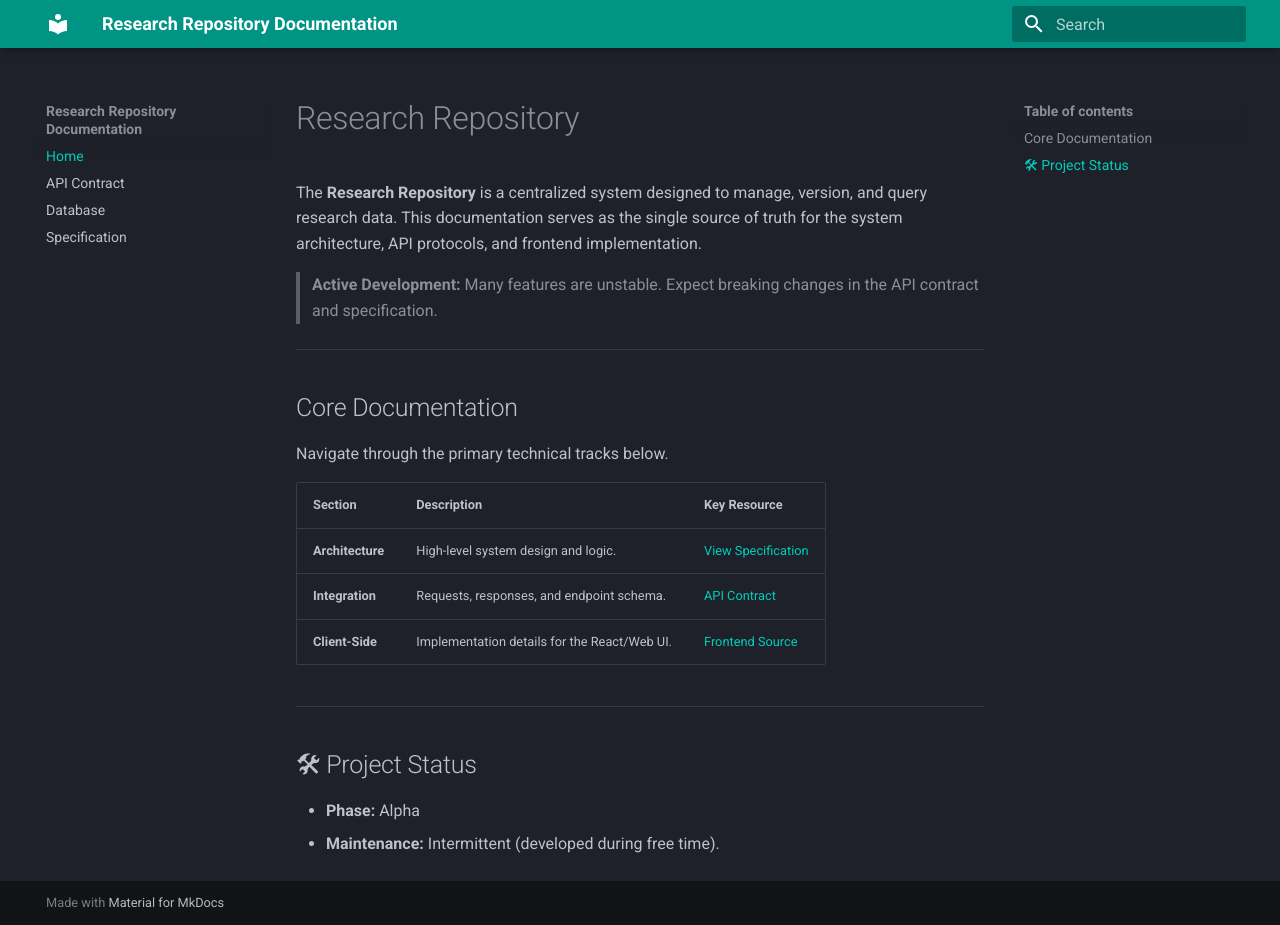
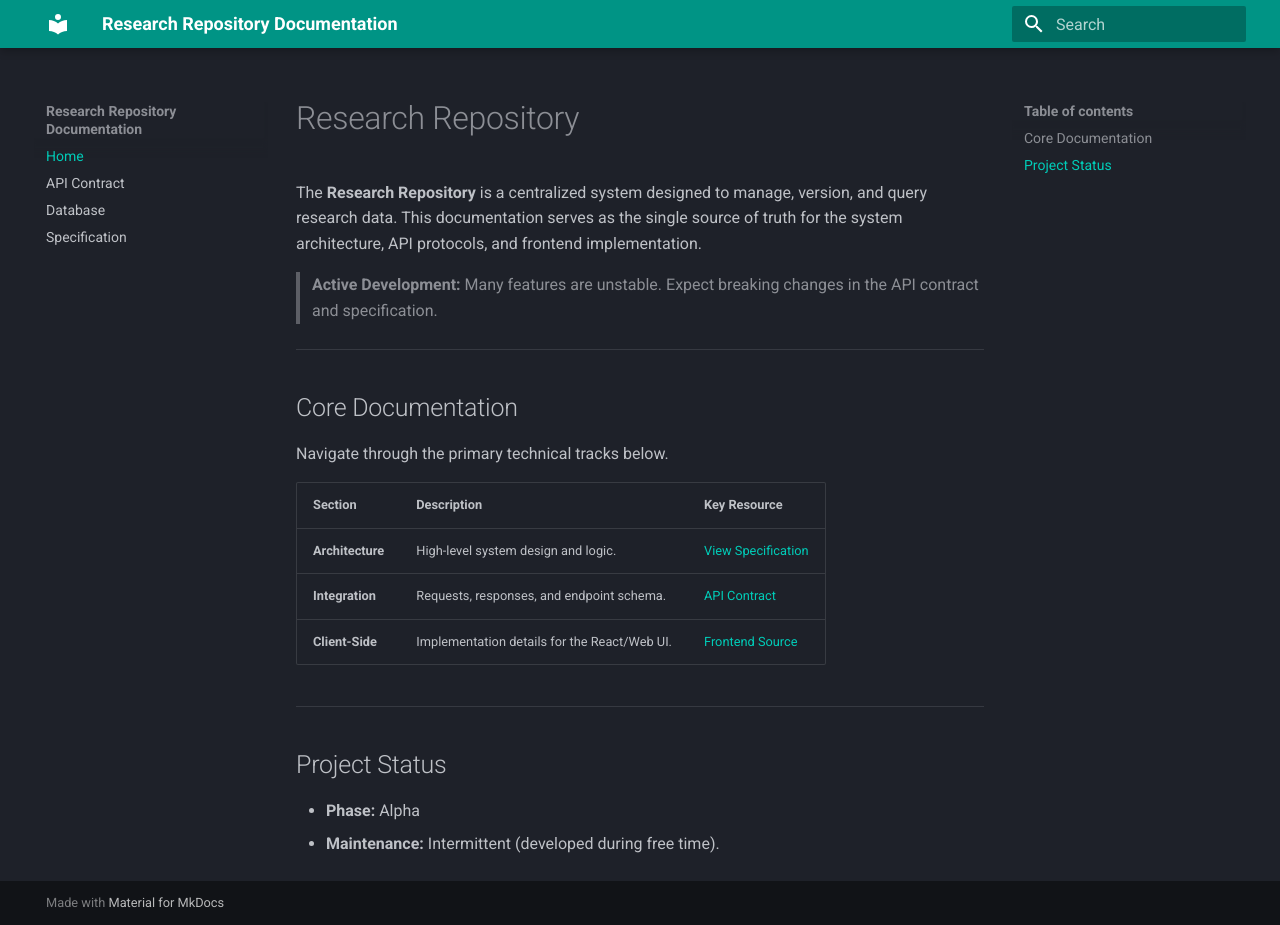
Before and after one commit to r4ppz/research-repo-docs, an MkDocs documentation site: the page built from docs/index.md, in a window 1280 px wide and 925 px high. Built offline with MkDocs 1.6.1 and Material for MkDocs 9.7.7, drawn with Linux system fonts in a browser that asks for light colours.

Commit message:
fix: small fix

```diff
--- a/docs/index.md
+++ b/docs/index.md
@@ -18,7 +18,7 @@ Navigate through the primary technical tracks below.
 
 ---
 
-## 🛠 Project Status
+## Project Status
 
 - **Phase:** Alpha
 - **Maintenance:** Intermittent (developed during free time).
```
